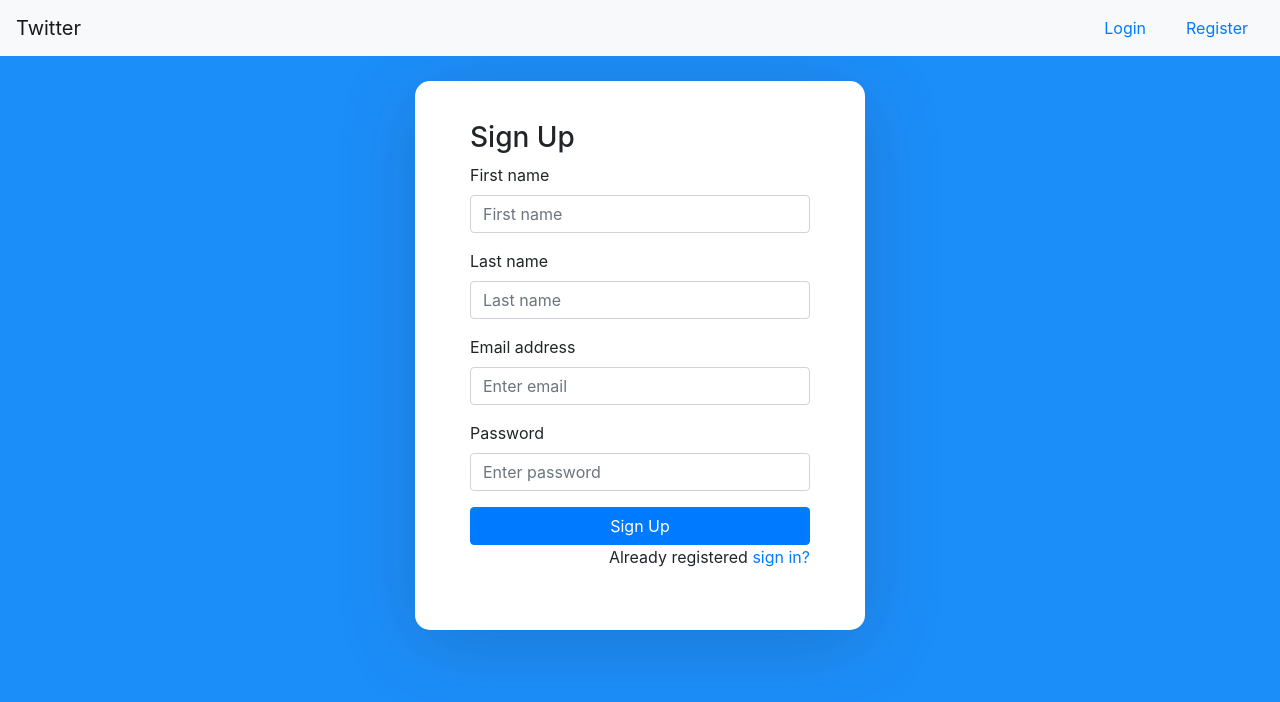
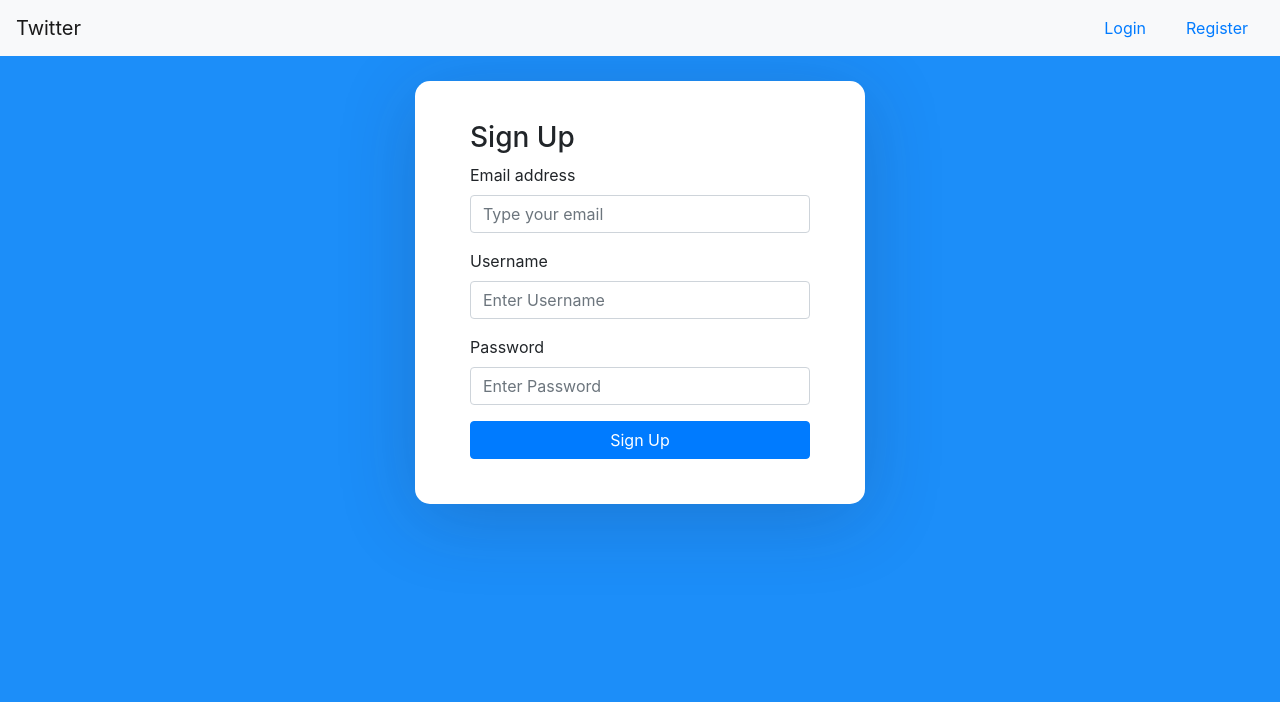
Before and after one commit to seongjinbrian/twitter_clone, a React (Create React App) app in the folder frontend/: page /signup in a window 1280 px wide. Shown: the top 702 px of the page. Built offline with nearby package versions, Linux system fonts and the light colour scheme.

Commit message:
Add axios for CRUD operations in a client side

```diff
--- a/frontend/src/components/Login.js
+++ b/frontend/src/components/Login.js
@@ -1,4 +1,6 @@
 import styled from "styled-components";
+import axios from "axios";
+
 const OuterAuth = styled.div`
   display: flex;
   justify-content: center;
@@ -17,10 +19,21 @@ const InnerAuth = styled.div`
 `;
 
 function Login() {
+  const login = (e) => {
+    e.preventDefault();
+    axios
+      .post("http://localhost:5000/api/login", {
+        email: document.getElementById("email").value,
+        password: document.getElementById("password").value,
+      })
+      .then((res) => {
+        console.log(res.data);
+      });
+  };
   return (
     <OuterAuth>
       <InnerAuth>
-        <form>
+        <form onSubmit={login}>
           <h3>Sign In</h3>
           <div className="form-group">
             <label>Email address</label>
@@ -28,6 +41,7 @@ function Login() {
               type="email"
               className="form-control"
               placeholder="Enter email"
+              id="email"
             />
           </div>
 
@@ -37,6 +51,7 @@ function Login() {
               type="password"
               className="form-control"
               placeholder="Enter password"
+              id="password"
             />
           </div>
 
--- a/frontend/src/components/SignUp.js
+++ b/frontend/src/components/SignUp.js
@@ -1,4 +1,6 @@
 import styled from "styled-components";
+import axios from "axios";
+
 const OuterAuth = styled.div`
   display: flex;
   justify-content: center;
@@ -17,36 +19,40 @@ const InnerAuth = styled.div`
 `;
 
 function Signup() {
+  const register = (e) => {
+    e.preventDefault();
+    axios
+      .post("http://localhost:5000/api/register", {
+        email: document.getElementById("email").value,
+        username: document.getElementById("username").value,
+        password: document.getElementById("password").value,
+      })
+      .then((res) => {
+        console.log(res.data);
+      });
+  };
   return (
     <OuterAuth>
       <InnerAuth>
-        <form>
+        <form onSubmit={register}>
           <h3>Sign Up</h3>
-
-          <div className="form-group">
-            <label>First name</label>
-            <input
-              type="text"
-              className="form-control"
-              placeholder="First name"
-            />
-          </div>
-
-          <div className="form-group">
-            <label>Last name</label>
-            <input
-              type="text"
-              className="form-control"
-              placeholder="Last name"
-            />
-          </div>
-
           <div className="form-group">
             <label>Email address</label>
             <input
               type="email"
               className="form-control"
-              placeholder="Enter email"
+              placeholder="Type your email"
+              id="email"
+            />
+          </div>
+
+          <div className="form-group">
+            <label>Username</label>
+            <input
+              type="username"
+              className="form-control"
+              placeholder="Enter Username"
+              id="username"
             />
           </div>
 
@@ -55,16 +61,13 @@ function Signup() {
             <input
               type="password"
               className="form-control"
-              placeholder="Enter password"
+              placeholder="Enter Password"
+              id="password"
             />
           </div>
-
           <button type="submit" className="btn btn-primary btn-block">
             Sign Up
           </button>
-          <p className="forgot-password text-right">
-            Already registered <a href="#">sign in?</a>
-          </p>
         </form>
       </InnerAuth>
     </OuterAuth>
```
Also changed, not shown: 2 other files (tests, documents, lock files or other folders).
